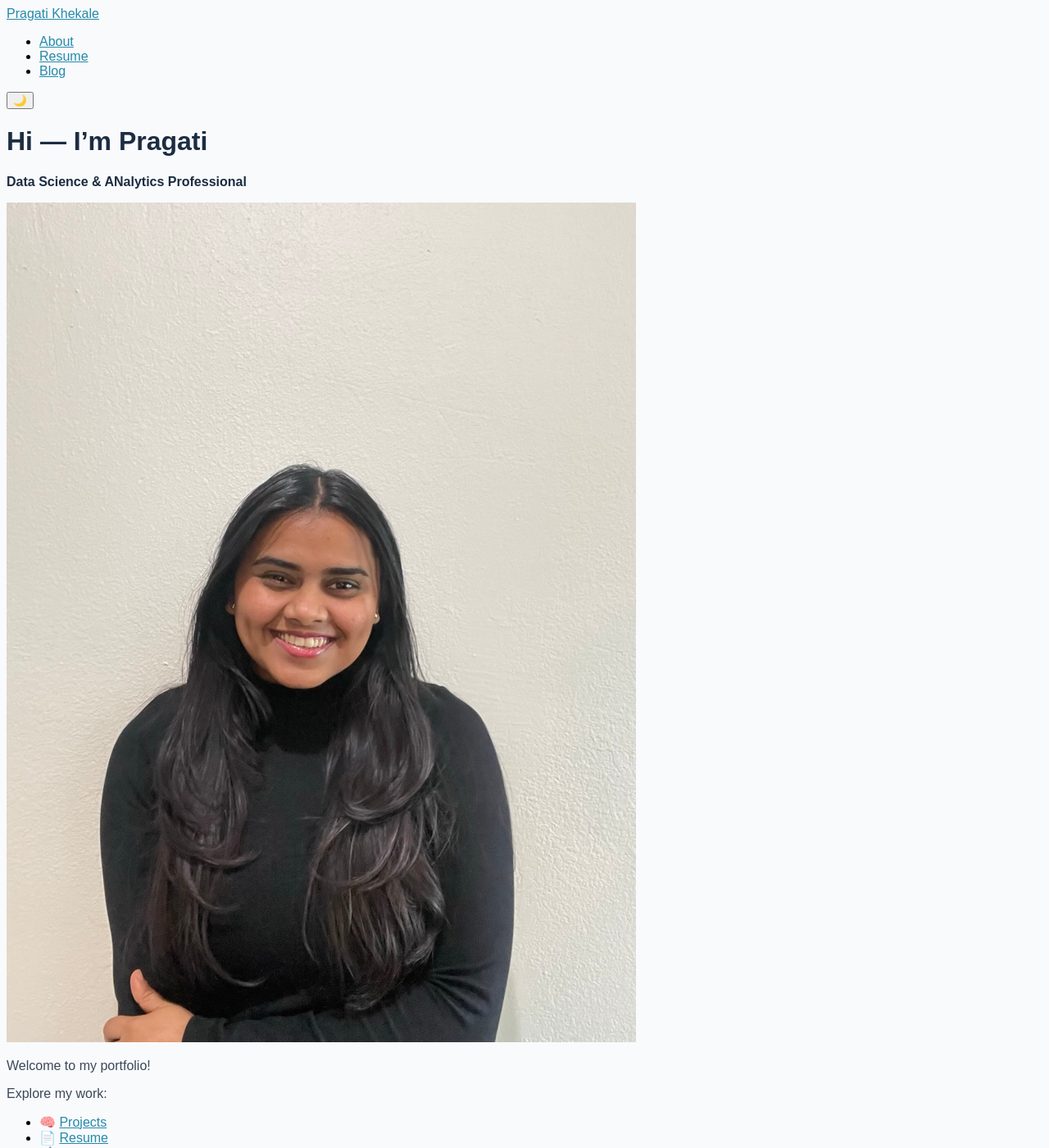
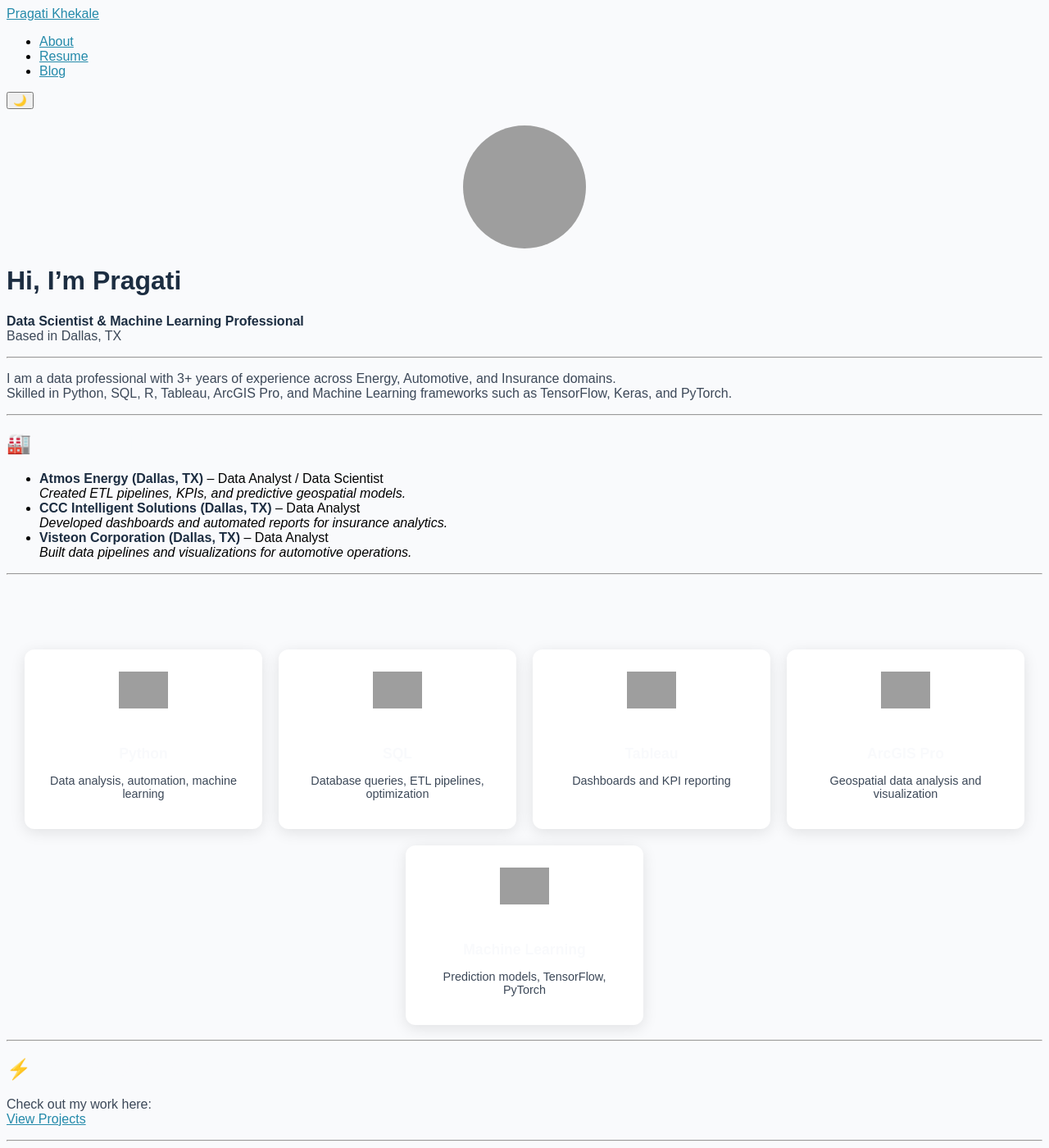
Before and after one commit to Pragati2/Pragati2.github.io, a Jekyll site: the page built from index.md, in a window 1280 px wide and 1400 px high. Shown: the whole window at 82% size. Built offline with Jekyll 4.4.1, drawn with Linux system fonts in a browser that asks for light colours; some of the changed text lies outside the part shown; grey boxes are pictures that could not be loaded.

Commit message:
Update index.md

```diff
--- a/index.md
+++ b/index.md
@@ -1,19 +1,72 @@
 ---
 layout: default
-title: "Home"
+title: Home
 ---
 
-# Hi — I’m Pragati
-**Data Science & ANalytics Professional**
+<!-- Banner Section -->
+<img src="/images/banner.png" alt="banner" class="circular">
 
-<img src="/images/Pragati-ProfilePic.jpeg" alt="banner" class="circular-image">
+# Hi, I’m Pragati
+**Data Scientist & Machine Learning Professional**
+Based in Dallas, TX
 
+---
 
-Welcome to my portfolio!
+<!-- About / Summary -->
+I am a data professional with 3+ years of experience across Energy, Automotive, and Insurance domains.
+Skilled in Python, SQL, R, Tableau, ArcGIS Pro, and Machine Learning frameworks such as TensorFlow, Keras, and PyTorch.
 
-Explore my work:
+---
 
-- 🧠 [Projects](/projects)
-- 📄 [Resume](/resume)
-- ✍️ [Blog](/blog)
-- 👩‍💻 [About](/about)
+<!-- Industrial Experience -->
+## 🏭 Industrial Experience
+- **Atmos Energy (Dallas, TX)** – Data Analyst / Data Scientist
+  *Created ETL pipelines, KPIs, and predictive geospatial models.*
+- **CCC Intelligent Solutions (Dallas, TX)** – Data Analyst
+  *Developed dashboards and automated reports for insurance analytics.*
+- **Visteon Corporation (Dallas, TX)** – Data Analyst
+  *Built data pipelines and visualizations for automotive operations.*
+
+---
+
+<!-- Skills Section -->
+## 🛠 Skills
+<div class="skills-container">
+  <div class="skill-card">
+    <img src="/images/python.png" alt="Python">
+    <h4>Python</h4>
+    <p>Data analysis, automation, machine learning</p>
+  </div>
+  <div class="skill-card">
+    <img src="/images/sql.png" alt="SQL">
+    <h4>SQL</h4>
+    <p>Database queries, ETL pipelines, optimization</p>
+  </div>
+  <div class="skill-card">
+    <img src="/images/tableau.png" alt="Tableau">
+    <h4>Tableau</h4>
+    <p>Dashboards and KPI reporting</p>
+  </div>
+  <div class="skill-card">
+    <img src="/images/arcgis.png" alt="ArcGIS Pro">
+    <h4>ArcGIS Pro</h4>
+    <p>Geospatial data analysis and visualization</p>
+  </div>
+  <div class="skill-card">
+    <img src="/images/ml.png" alt="Machine Learning">
+    <h4>Machine Learning</h4>
+    <p>Prediction models, TensorFlow, PyTorch</p>
+  </div>
+</div>
+
+---
+
+<!-- Projects / Call to Action -->
+## ⚡ Projects & Portfolio
+Check out my work here:
+[View Projects](/projects)
+
+---
+
+<!-- Resume Button -->
+[Download Resume](/resume/resume.pdf){: .nav-button }
```
